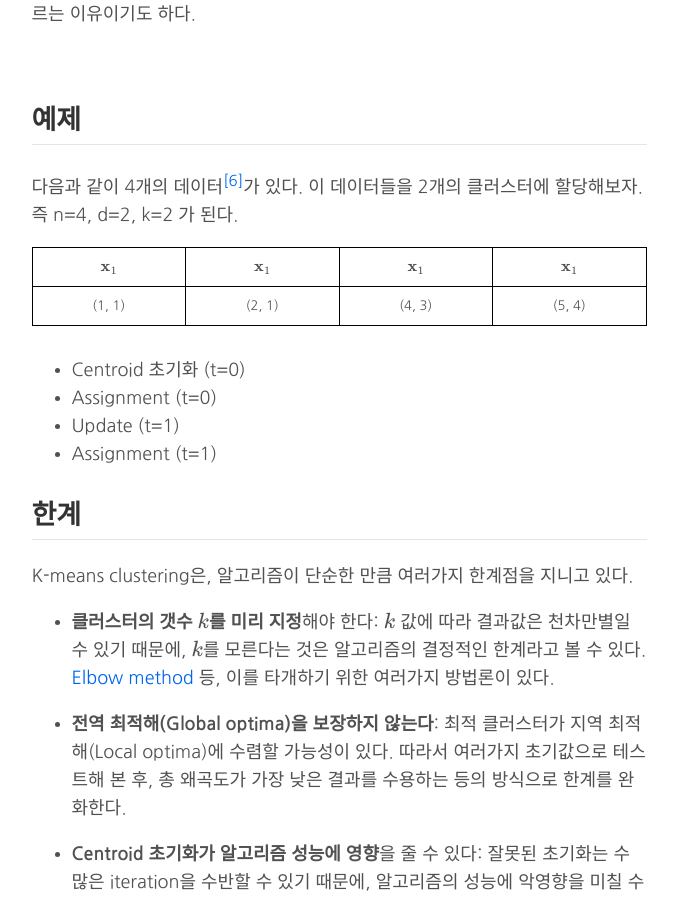
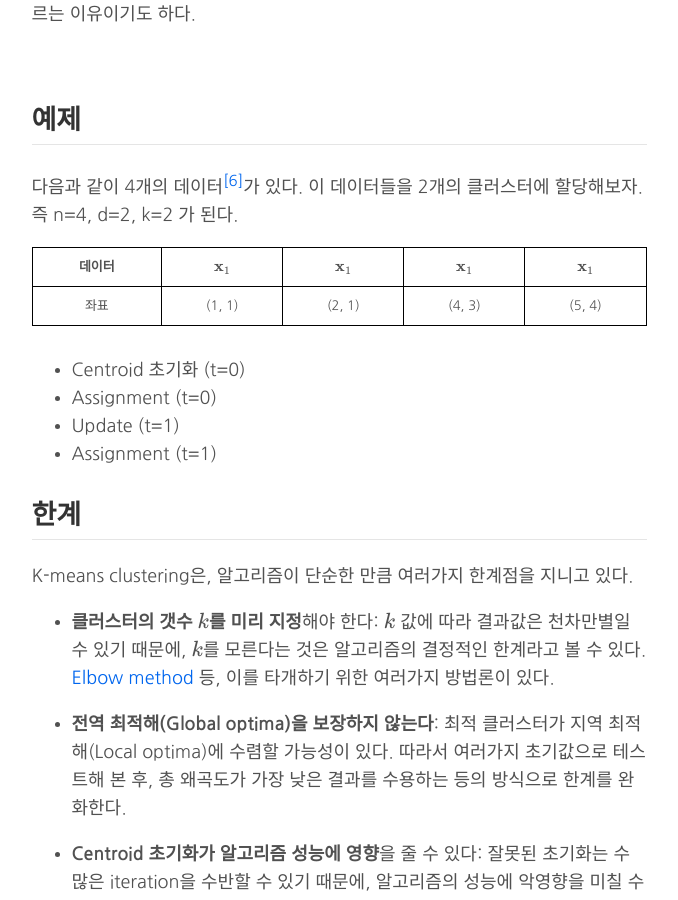
Before and after one commit to gem763/gem763.github.io, a Jekyll site: the page built from K-means-clustering.md, in a window 1280 px wide and 900 px high, scrolled down 5311 px. Shown: the whole window, without its empty margins (301-979 px from the left). Built offline with Jekyll 4.4.1, drawn with Linux system fonts in a browser that asks for light colours; our own code applies the rules of GitHub Pages for plain Markdown files; formulas are drawn with MathJax 3.

Commit message:
Uploaded by https://stackedit.io/

```diff
--- a/K-means-clustering.md
+++ b/K-means-clustering.md
@@ -184,9 +184,9 @@ K-means clustering은 Centroid <span><script type="math/tex">\boldsymbol{\mu}</s
 [^ex_from]: 이 예제는 [여기](http://people.revoledu.com/kardi/tutorial/kMean/NumericalExample.htm)의 데이터를 참고로 하였다.
 
 
-| <span><script type="math/tex">\mathbf{x}_1</script></span> | <span><script type="math/tex">\mathbf{x}_1</script></span> | <span><script type="math/tex">\mathbf{x}_1</script></span> | <span><script type="math/tex">\mathbf{x}_1</script></span> |
-|:-:|:-:|:-:|:-:|
-| (1, 1) | (2, 1) | (4, 3) | (5, 4) |
+| 데이터 | <span><script type="math/tex">\mathbf{x}_1</script></span> | <span><script type="math/tex">\mathbf{x}_1</script></span> | <span><script type="math/tex">\mathbf{x}_1</script></span> | <span><script type="math/tex">\mathbf{x}_1</script></span> |
+|:-:|:-:|:-:|:-:|:-:|
+| 좌표 | (1, 1) | (2, 1) | (4, 3) | (5, 4) |
 
 
 * Centroid 초기화 (t=0)
```
